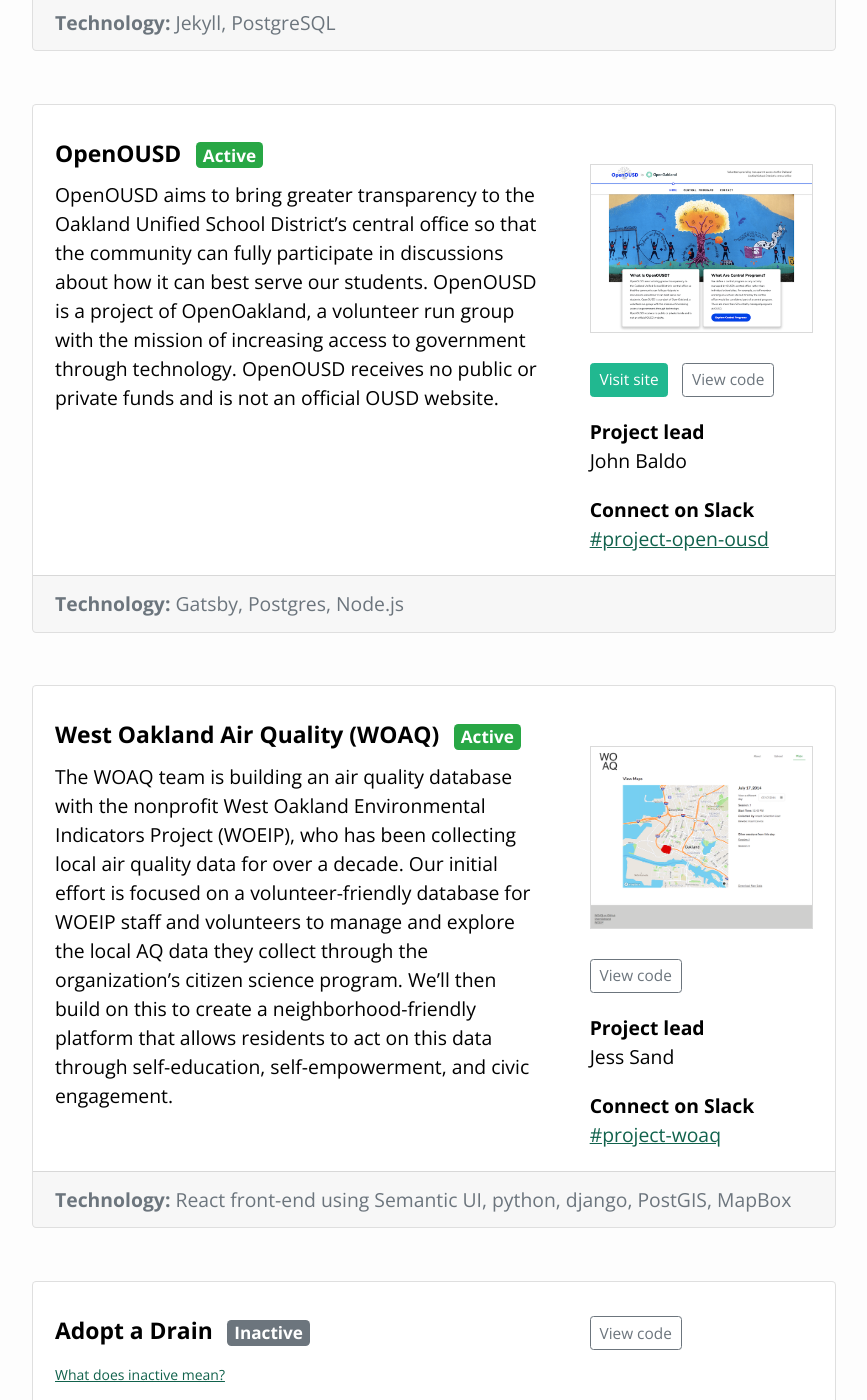
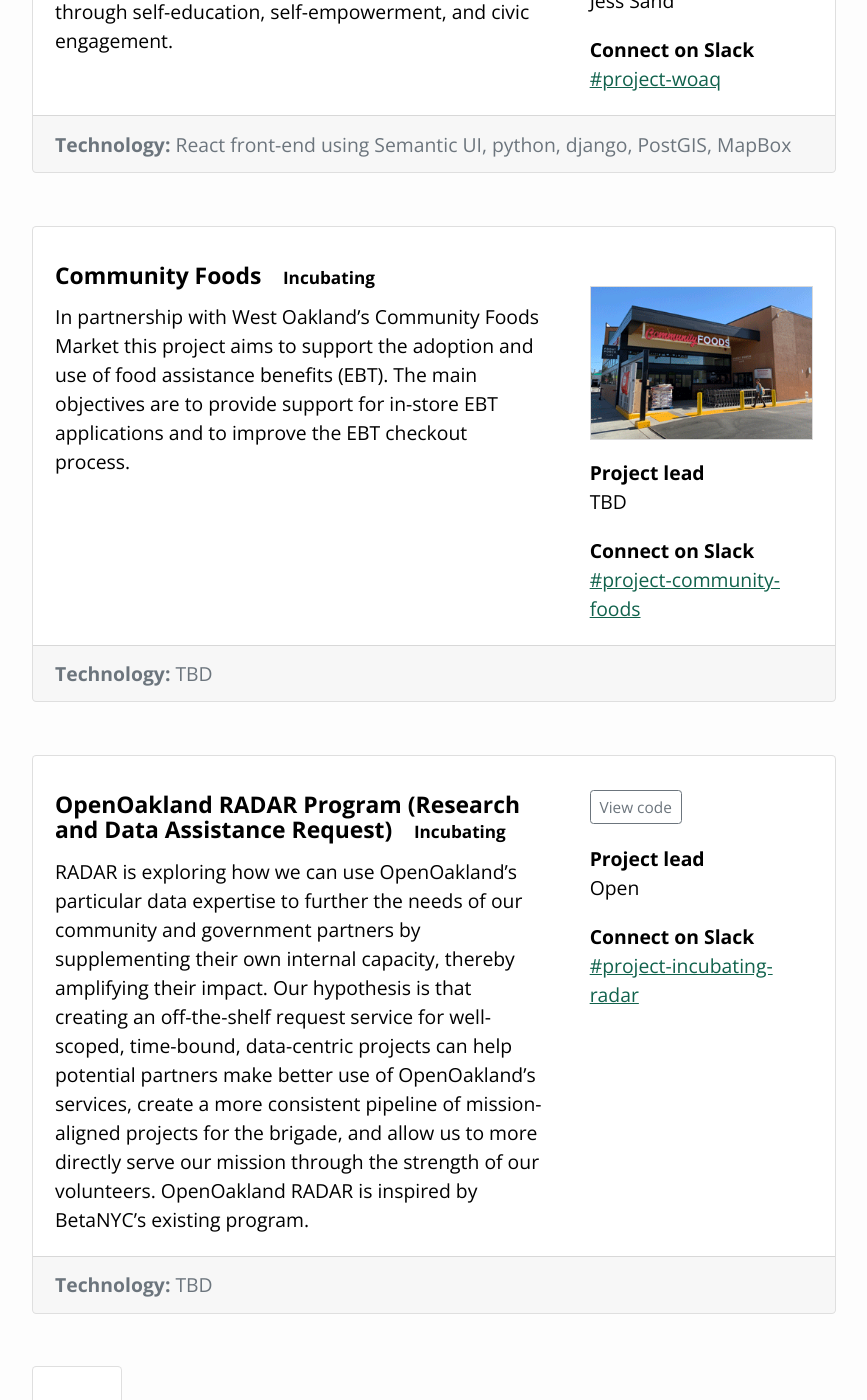
Before and after one commit to openoakland/openoakland.org, a Jekyll site: the page built from src/projects.md, in a window 1280 px wide and 1400 px high, scrolled down 3931 px. Shown: the whole window, without its empty margins (206-1073 px from the left). Built offline with Jekyll 4.4.1, drawn with Linux system fonts in a browser that asks for light colours; some of the changed text lies outside the part shown.

Commit message:
Create "incubating" status

```diff
--- a/src/_data/active_projects.yml
+++ b/src/_data/active_projects.yml
@@ -1,15 +1,5 @@
 -
-  name: Community Foods
-  image: Community-Foods-Exterior-300x206.png
-  website:
-  repo:
-  leader: Thomas Deckert
-  slack_id: C0165NXC2F2
-  slack_channel: project-community-foods
-  description: In partnership with West Oakland's Community Foods Market this project aims to support the adoption and use of food assistance benefits (EBT). The main objectives are to provide support for in-store EBT applications and to improve the EBT checkout process.
-  tech: TBD
--
-  name: Councilmatic (Steering Committee approval pending)
+  name: Councilmatic
   image: councilmatic_300x118.png
   website: https://oaklandcouncil.net/
   repo: https://github.com/openoakland/councilmatic
@@ -18,17 +8,6 @@
   slack_channel: project-councilmatic
   description: We make the Oakland City Council meetings easily accessible to the citizens of Oakland. Using our site citizens can learn when are the upcoming city council meetings, view the agenda, put the meeting on your calendar, and send an electronic comment to the Council. Plus you can see videos of past meetings.
   tech:  BASH, Python, JSON, Jinja2 templating
--
-  name: La Escuelita
-  image: OpenOakland-project-laescuelita.png
-  website: https://www.laescuelita.org/
-  repo:
-  established: 2019
-  leader: Laurel Adams
-  slack_id: UNSGF8W06
-  slack_channel: project-la-escuelita
-  description: OUSD doesn’t provide resources for school websites, but many parents (and parents of prospective students) expect them to. La Escuelita, a K-8 elementary school in the Lake Merritt area, wants help developing a simple website that goes live in Fall 2020 term; houses essential info like announcements, schedule changes (currently rely on paper fliers students bring home) and contact info; offers easy-to-use technology and a layout that non-technical staff can easily update and maintain.
-  tech: Google Sites
 -
   name: Open Budget Oakland
   image: openbudgetoakland_300x233.png
--- a/src/_data/inactive_projects.yml
+++ b/src/_data/inactive_projects.yml
@@ -83,6 +83,17 @@
   slack_id:
   slack_channel:
   description: "Built in partnership with the Oak Education Cabinet in 2011, Early Oakland provided information on early learning programs that were state subsidized and federally supported Head Start programs in Oakland, including Bananas Child Care Resource and Referral, Oakland Head Start and the Unity Council Preschool, as well as Oakland Unified School District Early Childhood Education Department. It included part-day and full-day programs for three- and four-year-olds, and a few programs also served younger children."
+-
+  name: La Escuelita
+  image: OpenOakland-project-laescuelita.png
+  website: https://www.laescuelita.org/
+  repo:
+  established: 2019
+  leader: Laurel Adams
+  slack_id: UNSGF8W06
+  slack_channel: project-la-escuelita
+  description: OUSD doesn’t provide resources for school websites, but many parents (and parents of prospective students) expect them to. La Escuelita, a K-8 elementary school in the Lake Merritt area, wants help developing a simple website that goes live in Fall 2020 term; houses essential info like announcements, schedule changes (currently rely on paper fliers students bring home) and contact info; offers easy-to-use technology and a layout that non-technical staff can easily update and maintain.
+  tech: Google Sites
 -
   name: LaneLookout
   image: lane-lookout_300x300.png
--- /dev/null
+++ b/src/_data/incubating_projects.yml
@@ -0,0 +1,21 @@
+-
+  name: Community Foods
+  image: Community-Foods-Exterior-300x206.png
+  website:
+  repo:
+  leader: TBD
+  slack_id: C0165NXC2F2
+  slack_channel: project-community-foods
+  description: In partnership with West Oakland's Community Foods Market this project aims to support the adoption and use of food assistance benefits (EBT). The main objectives are to provide support for in-store EBT applications and to improve the EBT checkout process.
+  tech: TBD
+-
+  name: OpenOakland RADAR Program (Research and Data Assistance Request)
+  image:
+  website:
+  repo: https://docs.google.com/document/d/1NroAgRtaa6W12UKSCBimhzRICwBfhe9sWy-FWhiRZ0Y/edit?usp=sharing
+  leader: Open
+  slack_id: C01RVMKBF5X
+  slack_channel: project-incubating-radar
+  description: RADAR is exploring how we can use OpenOakland's particular data expertise to further the needs of our community and government partners by supplementing their own internal capacity, thereby amplifying their impact. Our hypothesis is that creating an off-the-shelf request service for well-scoped, time-bound, data-centric projects can help potential partners make better use of OpenOakland's services, create a more consistent pipeline of mission-aligned projects for the brigade, and allow us to more directly serve our mission through the strength of our volunteers. OpenOakland RADAR is inspired by BetaNYC's existing program.
+  tech: TBD
+-
--- a/src/assets/js/project_filter.js
+++ b/src/assets/js/project_filter.js
@@ -38,6 +38,7 @@
       options: {
         'Ongoing': true, // true indicates the filter should be on by default.
         'Active': true,
+        'Incubating': true,
         'Inactive': false,
         'Decommissioned': false,
       }
--- a/src/projects.md
+++ b/src/projects.md
@@ -7,6 +7,7 @@
 badges:
   ongoing: 'primary'
   active: 'success'
+  incubating: 'incubating'
   inactive: 'secondary'
   decommissioned: 'dark'
 ---
@@ -35,6 +36,12 @@
   <!-- Active -->
   {% for project in site.data.active_projects %}
   {% assign status = 'active' %}
+  {% include project.html %}
+  {% endfor %}
+
+  <!-- Incubating -->
+  {% for project in site.data.incubating_projects %}
+  {% assign status = 'incubating' %}
   {% include project.html %}
   {% endfor %}
 
@@ -81,6 +88,10 @@
 - Forming a project team which has lived experience with the issue the project is focused on
 - Conducting user research to understand the needs of the community the project serves
 
+### Incubating projects
+
+Projects with the <span class="badge badge-{{ page.badges['incubating'] }}">Incubating</span> label are not official OpenOakland project yet. To be listed as an incubating project, ideas must have a draft [project exploration worksheet](https://docs.google.com/document/d/1k24P9JiAUEzJLPFRDjVh7aRZexax6NUhfPFLSI3R80M/edit?usp=sharing) completed, an acting lead shepherding the idea, and be actively recruiting collaborators. Placement on the website is at the discretion of the Steering Committee.
+
 ### Inactive projects
 
 Projects with the <span class="badge badge-{{ page.badges['inactive'] }}">Inactive</span> label have either served their purpose or are otherwise no longer actively supported. If you'd like to resume or adapt one of these, submit a [project exploration worksheet](https://docs.google.com/document/d/1k24P9JiAUEzJLPFRDjVh7aRZexax6NUhfPFLSI3R80M/edit?usp=sharing) at an upcoming Hack Night or in Slack's #leadership channel.
```
